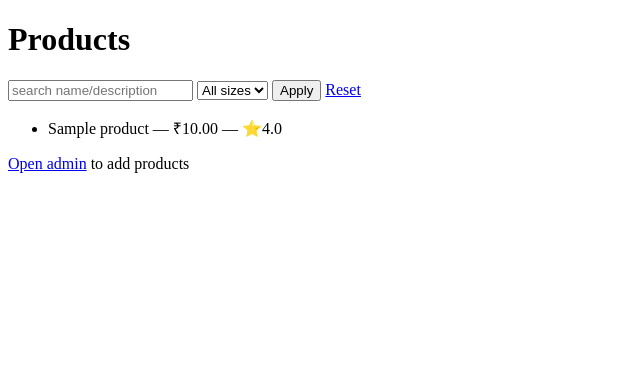
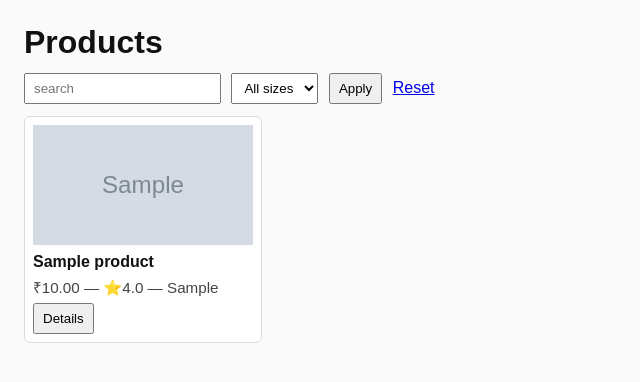
Before and after one commit to arpitaggarwal0511/catalog_django, a Django app: page /products/ in a window 1280 px wide. Shown: the top 382 px of the page, without its empty margins (0-640 px from the left). Run offline with Django 5.2, Linux system fonts and the light colour scheme; tables that the repository leaves empty hold one stand-in row (values such as "Sample post"); grey boxes marked "Sample" are stand-in pictures.

Commit message:
html fix

```diff
--- a/templates/products/product_list.html
+++ b/templates/products/product_list.html
@@ -2,33 +2,87 @@
 <html>
 <head>
   <meta charset="utf-8">
-  <title>Products (demo)</title>
+  <title>Products</title>
   <meta name="viewport" content="width=device-width,initial-scale=1">
+  <style>
+    body { font-family: Arial, sans-serif; padding:16px; background:#fafafa; color:#111; }
+    h1 { margin:0 0 12px 0; }
+    .filters { margin-bottom:12px; }
+    input, select, button { padding:6px 8px; margin-right:6px; }
+    .grid { display:grid; grid-template-columns: repeat(auto-fill, minmax(200px,1fr)); gap:10px; }
+    .card { background:#fff; border:1px solid #ddd; padding:8px; border-radius:6px; }
+    .card img { width:100%; height:120px; object-fit:cover; display:block; margin-bottom:8px; }
+    .card h3 { margin:0 0 6px 0; font-size:1rem; }
+    .card p { margin:0 0 6px 0; color:#444; font-size:0.95rem; }
+    #modal { display:none; position:fixed; left:0; top:0; right:0; bottom:0; background:rgba(0,0,0,0.45); align-items:center; justify-content:center; }
+    #modal-box { background:#fff; padding:12px; width:90%; max-width:600px; border-radius:6px; }
+    #modal-close { float:right; border:none; background:transparent; cursor:pointer; font-size:16px; }
+  </style>
 </head>
 <body>
   <h1>Products</h1>
-    <form method="get" style="margin-bottom:12px">
-  <input type="text" name="q" placeholder="search name/description" value="{{ request.GET.q|default:'' }}">
+
+  <!-- Filters -->
+  <form method="get" class="filters">
+    <input type="text" name="q" placeholder="search" value="{{ request.GET.q|default:'' }}">
     <select name="size">
       <option value="">All sizes</option>
       <option value="XS" {% if request.GET.size == 'XS' %}selected{% endif %}>XS</option>
-    <option value="S"  {% if request.GET.size == 'S' %}selected{% endif %}>S</option>
-    <option value="M"  {% if request.GET.size == 'M' %}selected{% endif %}>M</option>
-    <option value="L"  {% if request.GET.size == 'L' %}selected{% endif %}>L</option>
+      <option value="S"  {% if request.GET.size == 'S'  %}selected{% endif %}>S</option>
+      <option value="M"  {% if request.GET.size == 'M'  %}selected{% endif %}>M</option>
+      <option value="L"  {% if request.GET.size == 'L'  %}selected{% endif %}>L</option>
       <option value="XL" {% if request.GET.size == 'XL' %}selected{% endif %}>XL</option>
     </select>
     <button type="submit">Apply</button>
     <a href="{% url 'products:product_list' %}">Reset</a>
   </form>
 
-  <ul>
+  <!-- Cards -->
+  <div class="grid">
     {% for p in products %}
-      <li>{{ p.name }} — ₹{{ p.price }} — ⭐{{ p.rating }}</li>
+      <div class="card">
+        {% if p.image_url %}
+          <img src="{{ p.image_url }}" alt="{{ p.name }}">
+        {% endif %}
+        <h3>{{ p.name }}</h3>
+        <p>₹{{ p.price }} — ⭐{{ p.rating }} — {{ p.size }}</p>
+        <button class="detail-btn" data-id="{{ p.id }}">Details</button>
+      </div>
     {% empty %}
-      <li>No products yet.</li>
+      <div>No products found.</div>
     {% endfor %}
-  </ul>
+  </div>
 
-  <p><a href="/admin/">Open admin</a> to add products</p>
+  <!-- Modal -->
+  <div id="modal">
+    <div id="modal-box">
+      <button id="modal-close">Close</button>
+      <div id="modal-content" style="margin-top:8px"></div>
+    </div>
+  </div>
+
+  <script>
+    document.addEventListener('click', function (e) {
+      if (e.target && e.target.matches('.detail-btn')) {
+        var id = e.target.dataset.id;
+        fetch('/products/' + id + '/json/')
+          .then(function (r) { if (!r.ok) throw new Error('Network'); return r.json(); })
+          .then(function (data) {
+            var img = data.image_url ? '<img src="' + data.image_url + '" style="width:100%;height:200px;object-fit:cover;margin-bottom:8px;">' : '';
+            var html = '<h2 style="margin:0 0 8px 0;">' + (data.name || '') + '</h2>' +
+                       img +
+                       '<p>Price: ₹' + (data.price || '') + '</p>' +
+                       '<p>Size: ' + (data.size || '') + ' • ⭐' + (data.rating || '') + '</p>' +
+                       '<p style="margin-top:8px;">' + (data.description || '') + '</p>';
+            document.getElementById('modal-content').innerHTML = html;
+            document.getElementById('modal').style.display = 'flex';
+          })
+          .catch(function () { alert('Could not load details'); });
+      }
+      if (e.target && (e.target.id === 'modal-close' || e.target.id === 'modal')) {
+        document.getElementById('modal').style.display = 'none';
+      }
+    });
+  </script>
 </body>
 </html>
```
Lines whose indentation alone changed are shown as unchanged.
